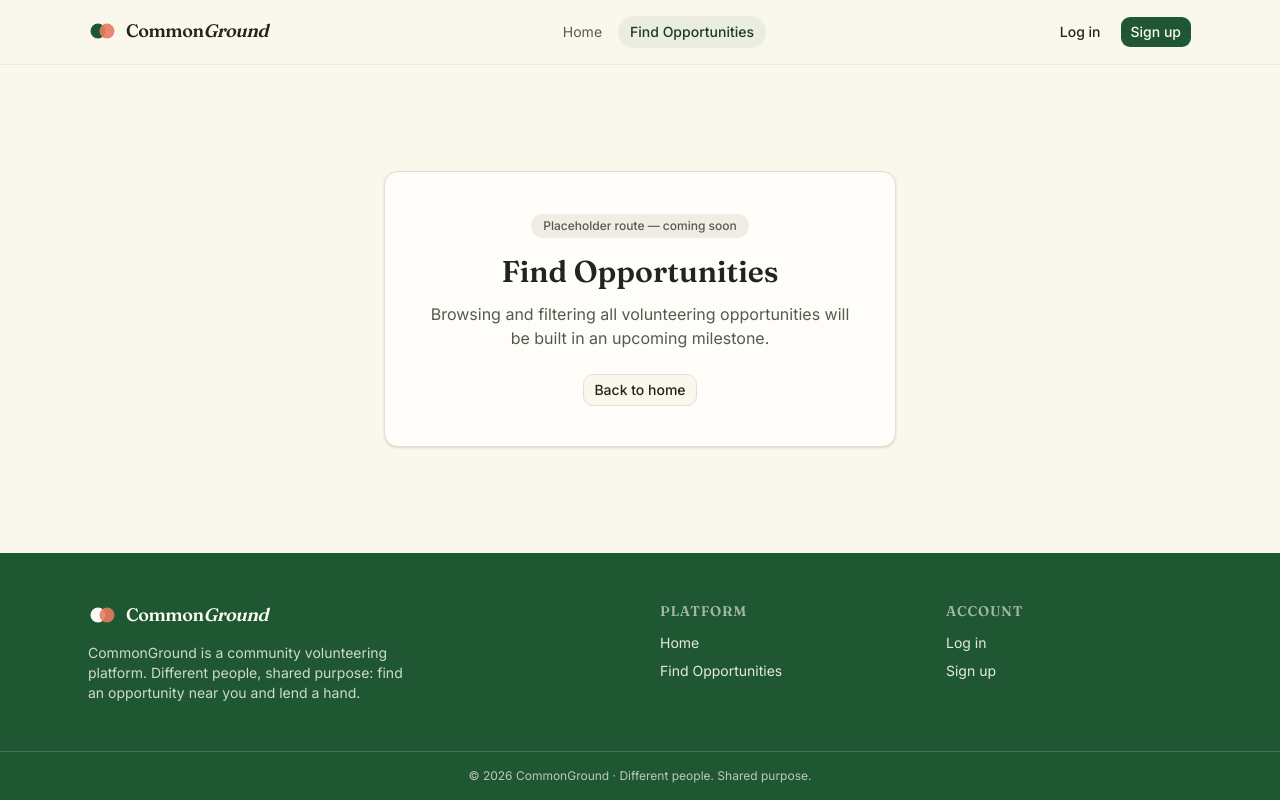
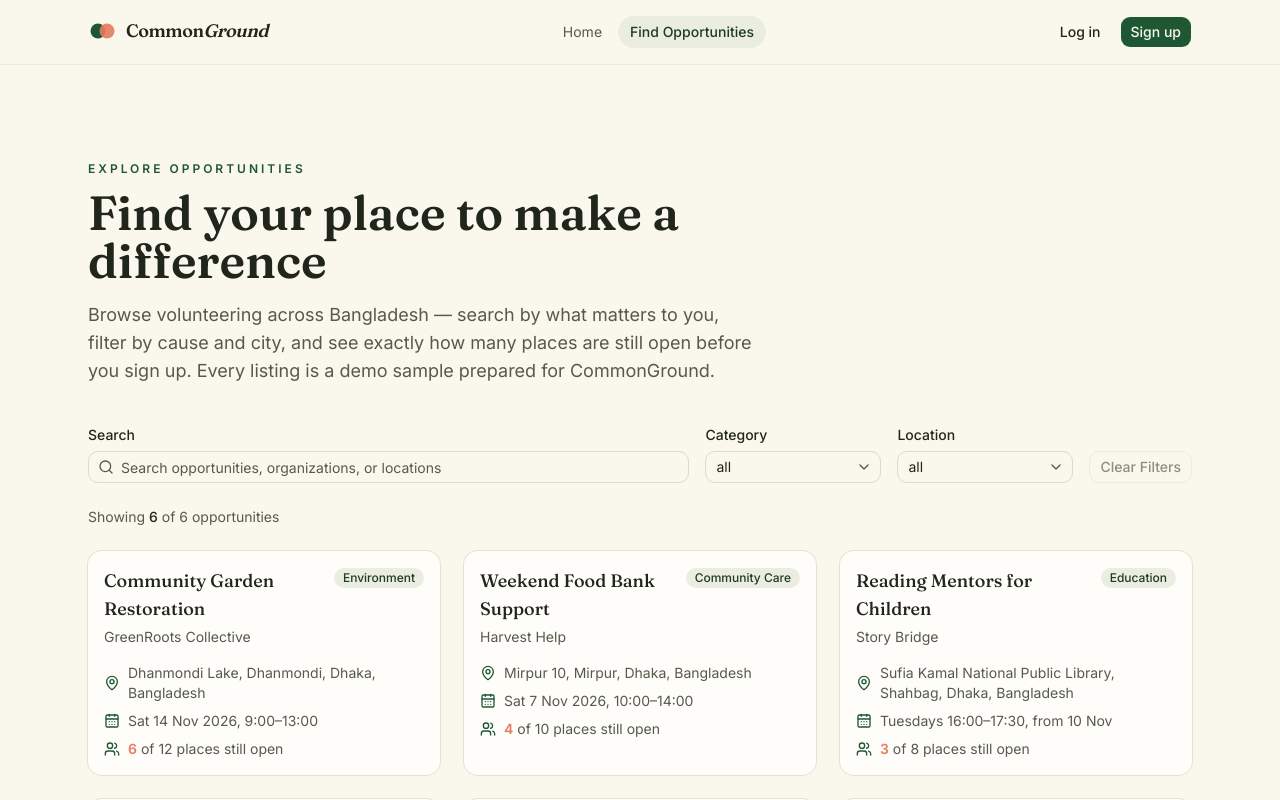
Before and after one commit to Afia611/commonground-client, a Next.js app: page /opportunities in a window 1280 px wide. Shown: the top 800 px of the page. Built offline with nearby package versions, Linux system fonts and the light colour scheme.

Commit message:
feat: add searchable and filterable opportunities listing

```diff
--- a/src/app/opportunities/page.tsx
+++ b/src/app/opportunities/page.tsx
@@ -1,16 +1,41 @@
 import type { Metadata } from "next";
 
-import { PlaceholderPage } from "@/components/layout/placeholder-page";
+import { OpportunitiesBrowser } from "@/components/opportunities/opportunities-browser";
+import {
+  getOpportunityCategories,
+  getOpportunityCities,
+  opportunities,
+} from "@/data/opportunities";
 
 export const metadata: Metadata = {
-  title: "Find Opportunities | CommonGround",
+  title: "Explore Opportunities | CommonGround",
 };
 
 export default function OpportunitiesPage() {
   return (
-    <PlaceholderPage
-      title="Find Opportunities"
-      description="Browsing and filtering all volunteering opportunities will be built in an upcoming milestone."
-    />
+    <section className="py-16 sm:py-20 lg:py-24">
+      <div className="mx-auto w-full max-w-6xl px-4 sm:px-6">
+        <header className="max-w-2xl">
+          <p className="text-xs font-semibold tracking-[0.25em] text-primary uppercase">
+            Explore Opportunities
+          </p>
+          <h1 className="mt-3 font-heading text-4xl font-semibold text-foreground sm:text-5xl">
+            Find your place to make a difference
+          </h1>
+          <p className="mt-4 text-lg text-muted-foreground">
+            Browse volunteering across Bangladesh — search by what matters to you,
+            filter by cause and city, and see exactly how many places are still open
+            before you sign up. Every listing is a demo sample prepared for
+            CommonGround.
+          </p>
+        </header>
+
+        <OpportunitiesBrowser
+          opportunities={opportunities}
+          categories={getOpportunityCategories()}
+          cities={getOpportunityCities()}
+        />
+      </div>
+    </section>
   );
 }
--- /dev/null
+++ b/src/components/opportunities/opportunities-browser.tsx
@@ -0,0 +1,176 @@
+"use client";
+
+import { useMemo, useState } from "react";
+import { Search } from "lucide-react";
+
+import { OpportunityCard } from "@/components/opportunities/opportunity-card";
+import { Button } from "@/components/ui/button";
+import { Input } from "@/components/ui/input";
+import {
+  Select,
+  SelectContent,
+  SelectItem,
+  SelectTrigger,
+  SelectValue,
+} from "@/components/ui/select";
+import type { Opportunity } from "@/data/opportunities";
+
+/** Sentinel value meaning "no filter applied" in a select. */
+const ALL = "all";
+
+function isFilterSet(value: string) {
+  return value !== ALL;
+}
+
+type OpportunitiesBrowserProps = {
+  opportunities: Opportunity[];
+  categories: string[];
+  cities: string[];
+};
+
+/**
+ * Interactive search + filter UI for the opportunities listing.
+ * The page itself stays a server component; only this part needs state.
+ */
+export function OpportunitiesBrowser({
+  opportunities,
+  categories,
+  cities,
+}: OpportunitiesBrowserProps) {
+  const [query, setQuery] = useState("");
+  const [category, setCategory] = useState(ALL);
+  const [city, setCity] = useState(ALL);
+
+  const filtered = useMemo(
+    () =>
+      opportunities.filter((opportunity) => {
+        const searchTerm = query.trim().toLowerCase();
+        const matchesSearch =
+          searchTerm === "" ||
+          opportunity.title.toLowerCase().includes(searchTerm) ||
+          opportunity.organization.toLowerCase().includes(searchTerm) ||
+          opportunity.location.toLowerCase().includes(searchTerm);
+        const matchesCategory = !isFilterSet(category) || opportunity.category === category;
+        const matchesCity = !isFilterSet(city) || opportunity.city === city;
+        return matchesSearch && matchesCategory && matchesCity;
+      }),
+    [opportunities, query, category, city]
+  );
+
+  const hasFilters = query.trim() !== "" || isFilterSet(category) || isFilterSet(city);
+
+  function clearFilters() {
+    setQuery("");
+    setCategory(ALL);
+    setCity(ALL);
+  }
+
+  return (
+    <div className="mt-10">
+      {/* Search and filters */}
+      <div
+        role="search"
+        aria-label="Search and filter opportunities"
+        className="grid gap-4 sm:grid-cols-2 lg:grid-cols-[1fr_auto_auto_auto]"
+      >
+        <div className="flex flex-col gap-1.5">
+          <label htmlFor="opportunity-search" className="text-sm font-medium">
+            Search
+          </label>
+          <div className="relative">
+            <Search
+              aria-hidden="true"
+              className="pointer-events-none absolute top-1/2 left-2.5 size-4 -translate-y-1/2 text-muted-foreground"
+            />
+            <Input
+              id="opportunity-search"
+              value={query}
+              onChange={(event) => setQuery(event.target.value)}
+              placeholder="Search opportunities, organizations, or locations"
+              className="pl-8"
+            />
+          </div>
+        </div>
+
+        <div className="flex flex-col gap-1.5">
+          <label htmlFor="filter-category" className="text-sm font-medium">
+            Category
+          </label>
+          <Select
+            value={category}
+            onValueChange={(value) => setCategory(String(value ?? ALL))}
+          >
+            <SelectTrigger id="filter-category" className="w-full sm:w-44">
+              <SelectValue placeholder="All categories" />
+            </SelectTrigger>
+            <SelectContent>
+              <SelectItem value={ALL}>All categories</SelectItem>
+              {categories.map((categoryName) => (
+                <SelectItem key={categoryName} value={categoryName}>
+                  {categoryName}
+                </SelectItem>
+              ))}
+            </SelectContent>
+          </Select>
+        </div>
+
+        <div className="flex flex-col gap-1.5">
+          <label htmlFor="filter-city" className="text-sm font-medium">
+            Location
+          </label>
+          <Select value={city} onValueChange={(value) => setCity(String(value ?? ALL))}>
+            <SelectTrigger id="filter-city" className="w-full sm:w-44">
+              <SelectValue placeholder="All locations" />
+            </SelectTrigger>
+            <SelectContent>
+              <SelectItem value={ALL}>All locations</SelectItem>
+              {cities.map((cityName) => (
+                <SelectItem key={cityName} value={cityName}>
+                  {cityName}
+                </SelectItem>
+              ))}
+            </SelectContent>
+          </Select>
+        </div>
+
+        <div className="flex items-end">
+          <Button
+            onClick={clearFilters}
+            variant="outline"
+            disabled={!hasFilters}
+            aria-disabled={!hasFilters}
+          >
+            Clear Filters
+          </Button>
+        </div>
+      </div>
+
+      {/* Results count */}
+      <p aria-live="polite" className="mt-6 text-sm text-muted-foreground">
+        Showing <span className="font-medium text-foreground">{filtered.length}</span> of{" "}
+        {opportunities.length} opportunities
+      </p>
+
+      {filtered.length > 0 ? (
+        <div className="mt-6 grid gap-6 sm:grid-cols-2 lg:grid-cols-3">
+          {filtered.map((opportunity) => (
+            <OpportunityCard key={opportunity.id} opportunity={opportunity} />
+          ))}
+        </div>
+      ) : (
+        <div className="mt-6 rounded-xl border border-dashed bg-card p-10 text-center">
+          <h2 className="font-heading text-xl font-semibold text-foreground">
+            No opportunities match your search yet
+          </h2>
+          <p className="mx-auto mt-2 max-w-sm text-sm text-muted-foreground">
+            Try fewer words in the search box, or reset the category and location filters
+            to see everything that is running right now.
+          </p>
+          <Button onClick={clearFilters} variant="outline" className="mt-6">
+            Clear Filters
+          </Button>
+        </div>
+      )}
+    </div>
+  );
+}
```
